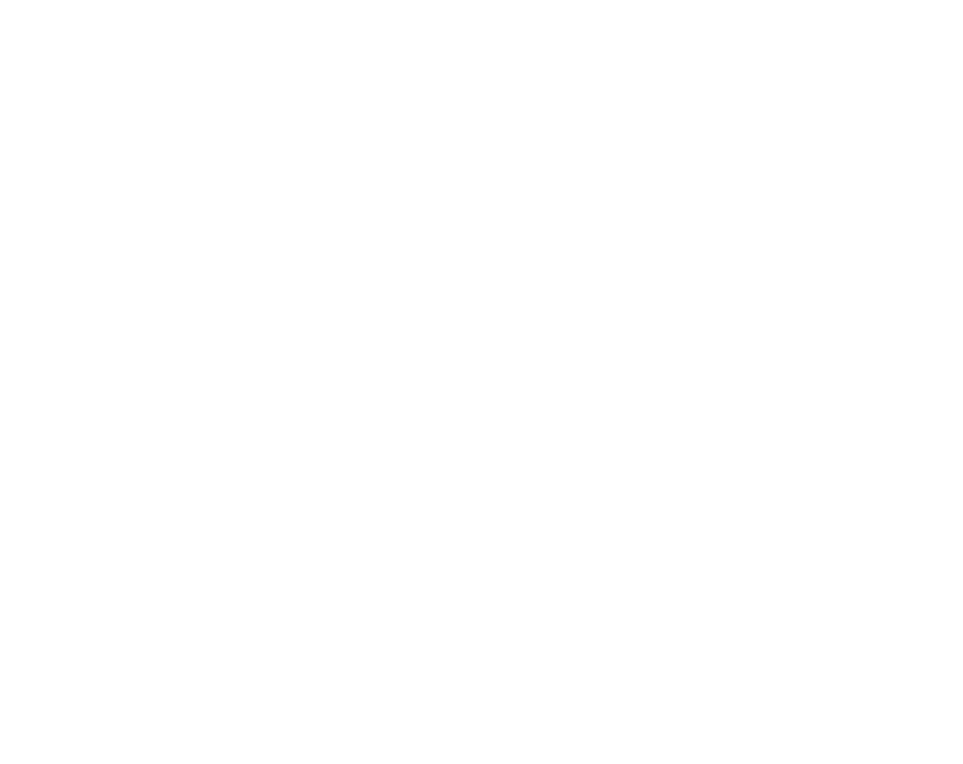
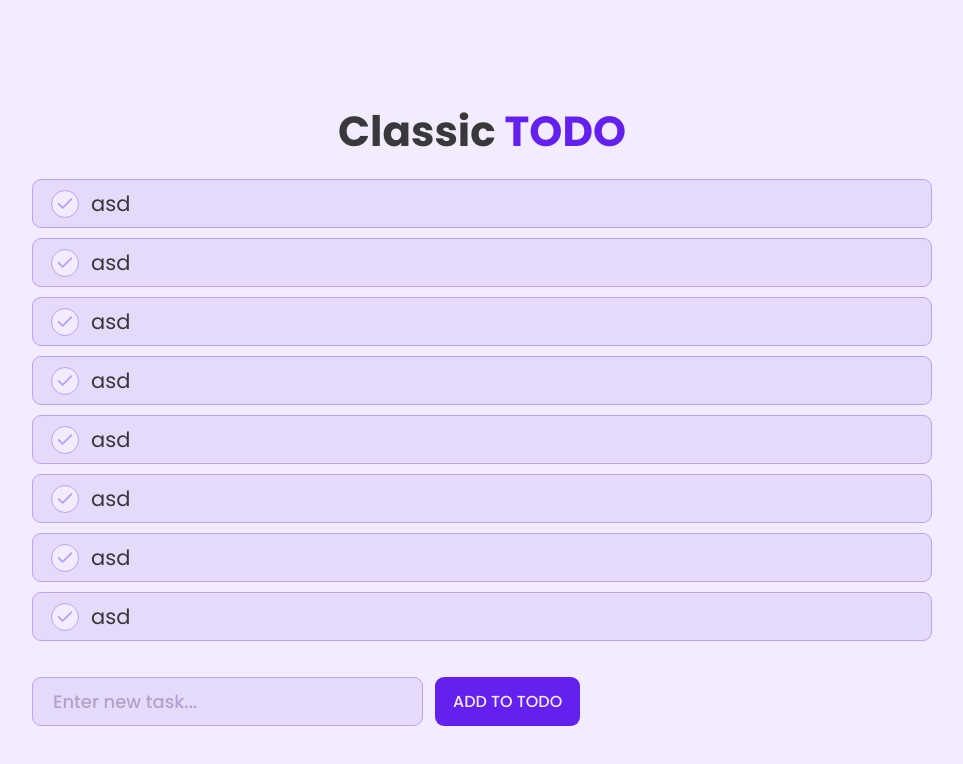
Before and after one commit to leny404/classic-todo, a website built with Parcel: page index.html in a window 1280 px wide. Shown: the whole page, without its empty margins (158-1121 px from the left). Built offline with nearby package versions, Linux system fonts and the light colour scheme.

Commit message:
Created UI

```diff
--- a/index.html
+++ b/index.html
@@ -3,8 +3,171 @@
   <head>
     <meta charset="UTF-8" />
     <meta name="viewport" content="width=device-width, initial-scale=1.0" />
-    <title>Document</title>
+    <title>Classic Todo</title>
+    <link rel="preconnect" href="https://fonts.googleapis.com" />
+    <link rel="preconnect" href="https://fonts.gstatic.com" crossorigin />
+    <link
+      href="https://fonts.googleapis.com/css2?family=Poppins:ital,wght@0,100;0,200;0,300;0,400;0,500;0,600;0,700;0,800;0,900;1,100;1,200;1,300;1,400;1,500;1,600;1,700;1,800;1,900&display=swap"
+      rel="stylesheet"
+    />
+    <link rel="stylesheet" href="./src/style/style.scss" />
     <script type="module" src="./src/js/controller.js"></script>
   </head>
-  <body></body>
+  <body>
+    <main>
+      <div class="todo__container">
+        <header class="todo__header">
+          <h1 class="todo__header--title">Classic <span>TODO</span></h1>
+        </header>
+        <ul class="todo__list">
+          <li class="todo__list--item">
+            <svg
+              xmlns="http://www.w3.org/2000/svg"
+              width="28"
+              height="28"
+              viewBox="0 0 24 24"
+              fill="none"
+              stroke="currentColor"
+              stroke-width="2.3"
+              stroke-linecap="round"
+              stroke-linejoin="round"
+              class="lucide lucide-check preview-icon"
+            >
+              <path d="M20 6 9 17l-5-5" />
+            </svg>
+            <p class="todo__description">asd</p>
+          </li>
+          <li class="todo__list--item">
+            <svg
+              xmlns="http://www.w3.org/2000/svg"
+              width="28"
+              height="28"
+              viewBox="0 0 24 24"
+              fill="none"
+              stroke="currentColor"
+              stroke-width="2.3"
+              stroke-linecap="round"
+              stroke-linejoin="round"
+              class="lucide lucide-check preview-icon"
+            >
+              <path d="M20 6 9 17l-5-5" />
+            </svg>
+            <p class="todo__description">asd</p>
+          </li>
+          <li class="todo__list--item">
+            <svg
+              xmlns="http://www.w3.org/2000/svg"
+              width="28"
+              height="28"
+              viewBox="0 0 24 24"
+              fill="none"
+              stroke="currentColor"
+              stroke-width="2.3"
+              stroke-linecap="round"
+              stroke-linejoin="round"
+              class="lucide lucide-check preview-icon"
+            >
+              <path d="M20 6 9 17l-5-5" />
+            </svg>
+            <p class="todo__description">asd</p>
+          </li>
+          <li class="todo__list--item">
+            <svg
+              xmlns="http://www.w3.org/2000/svg"
+              width="28"
+              height="28"
+              viewBox="0 0 24 24"
+              fill="none"
+              stroke="currentColor"
+              stroke-width="2.3"
+              stroke-linecap="round"
+              stroke-linejoin="round"
+              class="lucide lucide-check preview-icon"
+            >
+              <path d="M20 6 9 17l-5-5" />
+            </svg>
+            <p class="todo__description">asd</p>
+          </li>
+          <li class="todo__list--item">
+            <svg
+              xmlns="http://www.w3.org/2000/svg"
+              width="28"
+              height="28"
+              viewBox="0 0 24 24"
+              fill="none"
+              stroke="currentColor"
+              stroke-width="2.3"
+              stroke-linecap="round"
+              stroke-linejoin="round"
+              class="lucide lucide-check preview-icon"
+            >
+              <path d="M20 6 9 17l-5-5" />
+            </svg>
+            <p class="todo__description">asd</p>
+          </li>
+          <li class="todo__list--item">
+            <svg
+              xmlns="http://www.w3.org/2000/svg"
+              width="28"
+              height="28"
+              viewBox="0 0 24 24"
+              fill="none"
+              stroke="currentColor"
+              stroke-width="2.3"
+              stroke-linecap="round"
+              stroke-linejoin="round"
+              class="lucide lucide-check preview-icon"
+            >
+              <path d="M20 6 9 17l-5-5" />
+            </svg>
+            <p class="todo__description">asd</p>
+          </li>
+          <li class="todo__list--item">
+            <svg
+              xmlns="http://www.w3.org/2000/svg"
+              width="28"
+              height="28"
+              viewBox="0 0 24 24"
+              fill="none"
+              stroke="currentColor"
+              stroke-width="2.3"
+              stroke-linecap="round"
+              stroke-linejoin="round"
+              class="lucide lucide-check preview-icon"
+            >
+              <path d="M20 6 9 17l-5-5" />
+            </svg>
+            <p class="todo__description">asd</p>
+          </li>
+          <li class="todo__list--item">
+            <svg
+              xmlns="http://www.w3.org/2000/svg"
+              width="28"
+              height="28"
+              viewBox="0 0 24 24"
+              fill="none"
+              stroke="currentColor"
+              stroke-width="2.3"
+              stroke-linecap="round"
+              stroke-linejoin="round"
+              class="lucide lucide-check preview-icon"
+            >
+              <path d="M20 6 9 17l-5-5" />
+            </svg>
+            <p class="todo__description">asd</p>
+          </li>
+        </ul>
+        <div class="todo__toolbar">
+          <input
+            type="text"
+            name="todo__input-add"
+            class="todo__input-add"
+            id="todo__input-add"
+            placeholder="Enter new task..."
+          />
+          <button class="todo__button-add">Add to todo</button>
+        </div>
+      </div>
+    </main>
+  </body>
 </html>
--- a/package.json
+++ b/package.json
@@ -17,6 +17,7 @@
   },
   "homepage": "https://github.com/leny404/classic-todo#readme",
   "devDependencies": {
+    "@parcel/transformer-sass": "^2.16.4",
     "parcel": "^2.16.4"
   }
 }
--- /dev/null
+++ b/src/style/abstracts/_colors.scss
@@ -0,0 +1,3 @@
+$bg-color: #f2ecfe;
+$primary-color: #6320ee;
+$black-color: rgba(37, 38, 39, 0.9);
--- /dev/null
+++ b/src/style/abstracts/_index.scss
@@ -0,0 +1 @@
+@forward './colors';
--- /dev/null
+++ b/src/style/components/_index.scss
@@ -0,0 +1 @@
+@forward './todo';
--- /dev/null
+++ b/src/style/components/_todo.scss
@@ -0,0 +1,116 @@
+@use '../abstracts/' as *;
+
+.todo__container {
+  margin-top: 10rem;
+  // background-color: red;
+  height: 40rem;
+}
+
+.todo__header {
+  display: flex;
+  align-items: center;
+  justify-content: center;
+  margin-bottom: 1.6rem;
+
+  &--title {
+    font-size: 4.2rem;
+    color: $black-color;
+    span {
+      color: $primary-color;
+    }
+  }
+}
+
+.todo__list {
+  font-size: 2.1rem;
+  list-style-type: none;
+  font-weight: 400;
+  margin-bottom: 3.6rem;
+
+  .lucide-check {
+    display: inline-flex;
+    border-radius: 100%;
+    padding: 0.35rem;
+    align-items: center;
+    background-color: $bg-color;
+    border: 1px solid #bda0f8;
+    color: #bda0f8;
+  }
+
+  &--item {
+    display: flex;
+    gap: 1.2rem;
+    border: 1px solid #bda0f8;
+    background-color: #e6dafb;
+    border-radius: 9px;
+    padding: 0.8rem 1.8rem;
+    align-items: center;
+    cursor: pointer;
+    transition:
+      background-color 0.23s,
+      border-color 0.23s;
+
+    &:hover {
+      background-color: #d9c6fa;
+      border-color: #a87cf4;
+    }
+    &:not(:last-of-type) {
+      margin-bottom: 1rem;
+    }
+  }
+
+  .todo__description {
+    color: $black-color;
+  }
+}
+
+.todo__toolbar {
+  display: flex;
+  gap: 1.2rem;
+
+  .todo__input-add {
+    font-family: 'Poppins', sans-serif;
+    font-size: 1.8rem;
+    font-weight: 500;
+    padding: 1rem 2rem;
+    background-color: #e6dafb;
+    border: 1px solid #bda0f8;
+    outline: none;
+    border-radius: 9px;
+    transition: border-color 0.23s;
+    color: $black-color;
+
+    &:focus {
+      border-color: #a87cf4;
+    }
+    &::placeholder {
+      color: #1d064c43;
+    }
+  }
+
+  .todo__button-add {
+    font-size: 1.6rem;
+    font-family: 'Poppins', sans-serif;
+
+    font-weight: 700;
+    text-transform: uppercase;
+    padding: 0.8rem 1.8rem;
+
+    font-weight: 500;
+    border-radius: 9px;
+    border: transparent;
+    background-color: $primary-color;
+    color: #f2ecfe;
+    box-sizing: content-box;
+    cursor: pointer;
+    transition: background-color 0.23s;
+
+    &:hover {
+      background-color: #490ebe;
+    }
+
+    &:active {
+      background-color: #3a0b98;
+    }
+  }
+}
--- /dev/null
+++ b/src/style/style.scss
@@ -0,0 +1,24 @@
+@use 'abstracts' as *;
+@use 'components' as *;
+
+* {
+  margin: 0;
+  padding: 0;
+  box-sizing: border-box;
+}
+
+html {
+  font-size: 62.5%;
+  font-family: 'Poppins', sans-serif;
+}
+
+body {
+  background-color: $bg-color;
+  width: 100%;
+}
+
+main {
+  max-width: 90rem;
+  margin: 0 auto;
+  height: 100vh;
+}
```
Also changed, not shown: 1 other file.
